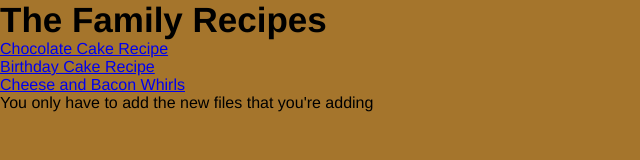
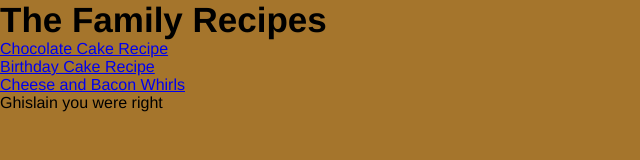
Before and after one commit to Rio202/odin-recipes, a plain HTML site: page index.html in a window 1280 px wide. Shown: the whole page, without its empty margins (0-640 px from the left). Drawn offline with Linux system fonts and the light colour scheme.

Commit message:
confirmation

```diff
--- a/index.html
+++ b/index.html
@@ -13,5 +13,5 @@
         <li><a href="./recipes/cheese-and-bacon-whirls.html">Cheese and Bacon Whirls</a></li>
         </ul>
     </body>
-    <p>You only have to add the new files that you're adding</p>
+    <p>Ghislain you were right</p>
 </html>
```
